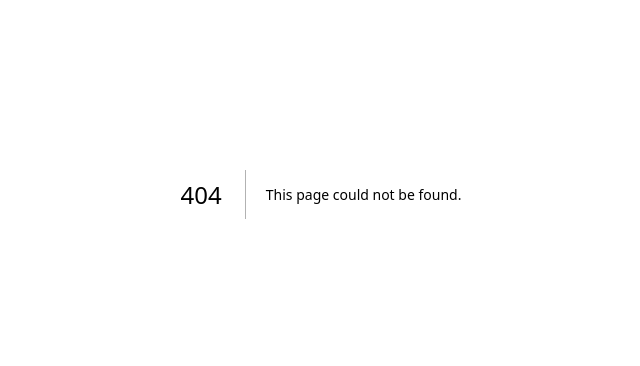
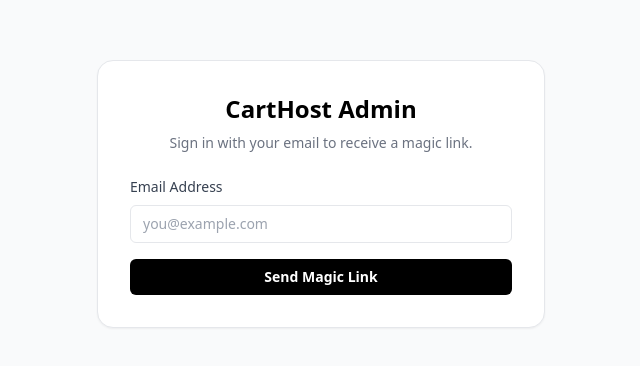
Before and after one commit to ericfaux/CartHost, a Next.js app: page /login in a window 1280 px wide. Before the commit this address had no page. Shown: the part 206-572 px from the top of the page, without its empty margins (319-959 px from the left). Built offline with nearby package versions, Linux system fonts and the light colour scheme.

Commit message:
Fix auth compatibility for Next.js 15

```diff
--- /dev/null
+++ b/app/auth/callback/route.ts
@@ -0,0 +1,45 @@
+import { createClient } from "@supabase/ssr";
+import { cookies } from "next/headers";
+import { NextResponse } from "next/server";
+
+export async function GET(request: Request) {
+  const requestUrl = new URL(request.url);
+  const code = requestUrl.searchParams.get("code");
+
+  const supabaseUrl = process.env.NEXT_PUBLIC_SUPABASE_URL;
+  const supabaseAnonKey = process.env.NEXT_PUBLIC_SUPABASE_ANON_KEY;
+
+  if (!supabaseUrl || !supabaseAnonKey) {
+    throw new Error("Missing Supabase environment variables");
+  }
+
+  if (!code) {
+    return NextResponse.redirect(new URL("/login", requestUrl.origin));
+  }
+
+  const cookieStore = await cookies();
+
+  const supabase = createClient(supabaseUrl, supabaseAnonKey, {
+    cookies: {
+      get(name) {
+        return cookieStore.get(name)?.value;
+      },
+      set(name, value, options) {
+        cookieStore.set({ name, value, ...options });
+      },
+      remove(name, options) {
+        cookieStore.set({ name, value: "", ...options, expires: new Date(0) });
+      },
+    },
+  });
+
+  const { error } = await supabase.auth.exchangeCodeForSession(code);
+
+  if (error) {
+    return NextResponse.redirect(
+      new URL(`/login?error=${encodeURIComponent(error.message)}`, requestUrl.origin)
+    );
+  }
+
+  return NextResponse.redirect(new URL("/dashboard", requestUrl.origin));
+}
--- /dev/null
+++ b/app/login/page.tsx
@@ -0,0 +1,88 @@
+"use client";
+
+import { FormEvent, useState } from "react";
+import { supabase } from "../../lib/supabase";
+
+export default function LoginPage() {
+  const [email, setEmail] = useState("");
+  const [loading, setLoading] = useState(false);
+  const [error, setError] = useState<string | null>(null);
+  const [success, setSuccess] = useState(false);
+
+  const handleSubmit = async (event: FormEvent<HTMLFormElement>) => {
+    event.preventDefault();
+    setLoading(true);
+    setError(null);
+
+    const origin = typeof window !== "undefined" ? window.location.origin : "";
+
+    const { error: signInError } = await supabase.auth.signInWithOtp({
+      email,
+      options: {
+        emailRedirectTo: `${origin}/auth/callback`,
+      },
+    });
+
+    if (signInError) {
+      setError(signInError.message);
+      setSuccess(false);
+    } else {
+      setSuccess(true);
+    }
+
+    setLoading(false);
+  };
+
+  return (
+    <main className="min-h-screen bg-gray-50 flex items-center justify-center px-4">
+      <div className="w-full max-w-md">
+        <div className="rounded-2xl border border-gray-200 bg-white shadow-sm p-8">
+          <div className="space-y-2 text-center mb-6">
+            <h1 className="text-2xl font-semibold">CartHost Admin</h1>
+            <p className="text-sm text-gray-500">
+              Sign in with your email to receive a magic link.
+            </p>
+          </div>
+
+          <form className="space-y-4" onSubmit={handleSubmit}>
+            <div className="space-y-2">
+              <label className="block text-sm font-medium text-gray-700" htmlFor="email">
+                Email Address
+              </label>
+              <input
+                id="email"
+                type="email"
+                required
+                value={email}
+                onChange={(event) => setEmail(event.target.value)}
+                className="w-full rounded-md border border-gray-200 px-3 py-2 text-sm outline-none focus:border-gray-400"
+                placeholder="you@example.com"
+                disabled={loading}
+              />
+            </div>
+
+            <button
+              type="submit"
+              disabled={loading}
+              className="w-full rounded-md bg-black px-4 py-2 text-sm font-semibold text-white transition hover:bg-black/90 disabled:cursor-not-allowed disabled:opacity-60"
+            >
+              {loading ? "Sending..." : "Send Magic Link"}
+            </button>
+          </form>
+
+          {success && (
+            <div className="mt-4 rounded-md bg-green-50 p-3 text-sm text-green-700">
+              Check your email to log in.
+            </div>
+          )}
+
+          {error && (
+            <div className="mt-4 rounded-md bg-red-50 p-3 text-sm text-red-700">
+              {error}
+            </div>
+          )}
+        </div>
+      </div>
+    </main>
+  );
+}
--- a/package.json
+++ b/package.json
@@ -8,6 +8,7 @@
     "start": "next start"
   },
   "dependencies": {
+    "@supabase/ssr": "^0.5.0",
     "@supabase/supabase-js": "^2.39.0",
     "lucide-react": "^0.473.0",
     "next": "15.0.3",
```
Also changed, not shown: 1 other file (tests, documents, lock files or other folders).
